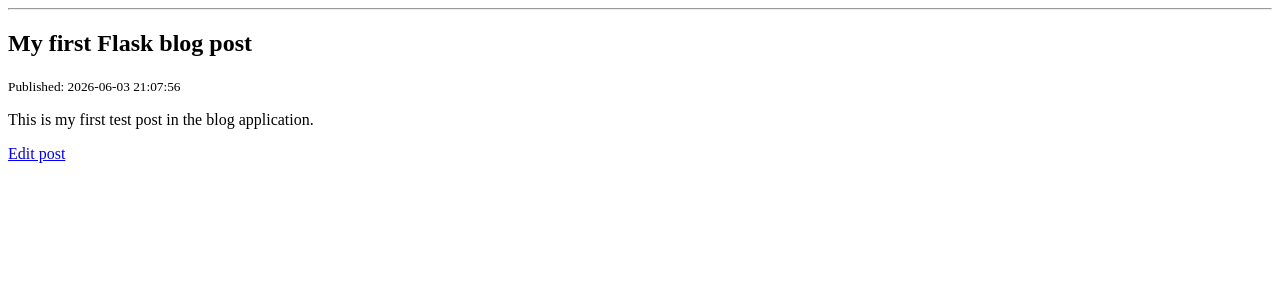
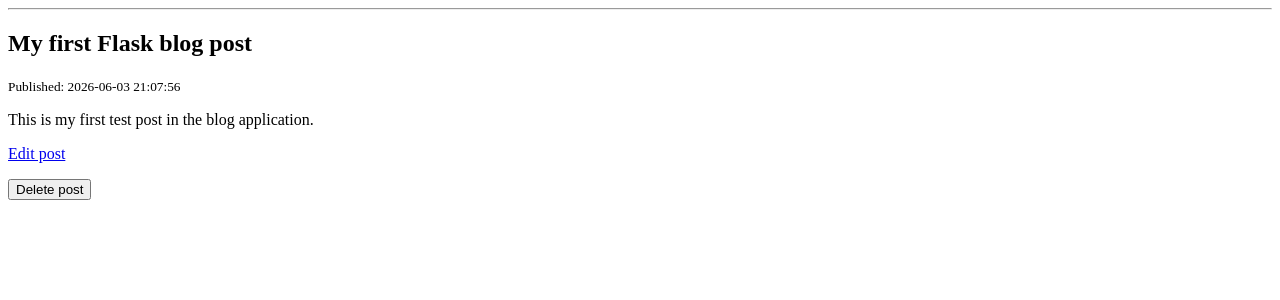
Before and after one commit to AdeleHolmes02/flask_blogg, a Flask app: page /posts/1 in a window 1280 px wide. Shown: the part 98-398 px from the top of the page. Run offline with Flask 3, Linux system fonts and the light colour scheme; data comes from the database, SQL or seed files in the repository; both versions use the stored data as it was after the commit.

Commit message:
Implement deleta post functionality

```diff
--- a/app.py
+++ b/app.py
@@ -50,5 +50,10 @@ def edit_post(post_id):
 
     return render_template("edit_post.html", post=post)
 
+@app.route("/posts/<int:post_id>/delete", methods=["POST"])
+def delete_post(post_id):
+    database.delete_post(post_id)
+    return redirect(url_for("home"))
+
 if __name__ == "__main__":
     app.run(debug=True)
--- a/database.py
+++ b/database.py
@@ -41,3 +41,14 @@ def update_post(post_id, title, body):
     )
     connection.commit()
     connection.close()
+
+def delete_post(post_id):
+    connection = get_db_connection()
+
+    connection.execute(
+        "DELETE FROM posts WHERE id = ?",
+        (post_id,)
+    )
+
+    connection.commit()
+    connection.close()
--- a/templates/post.html
+++ b/templates/post.html
@@ -13,6 +13,9 @@
         <p>
             <a href="/posts/{{ post.id }}/edit">Edit post</a>
         </p>
+        <form action="/posts/{{ post.id }}/delete" method="POST">
+            <button type="submit">Delete post</button>
+        </form>
 
     </article>
 
```
Also changed, not shown: blog.db.
